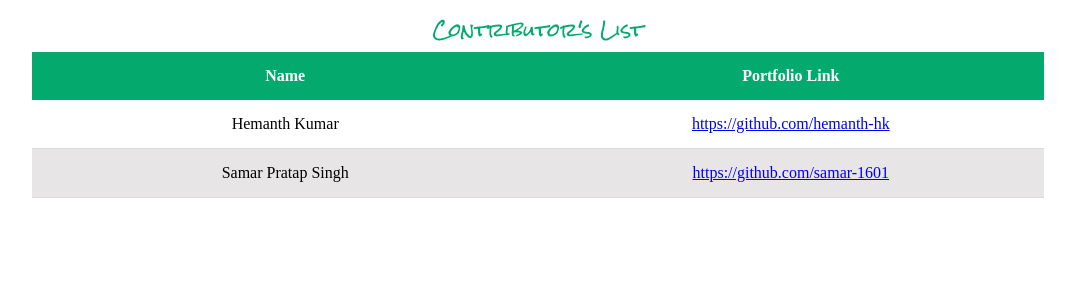
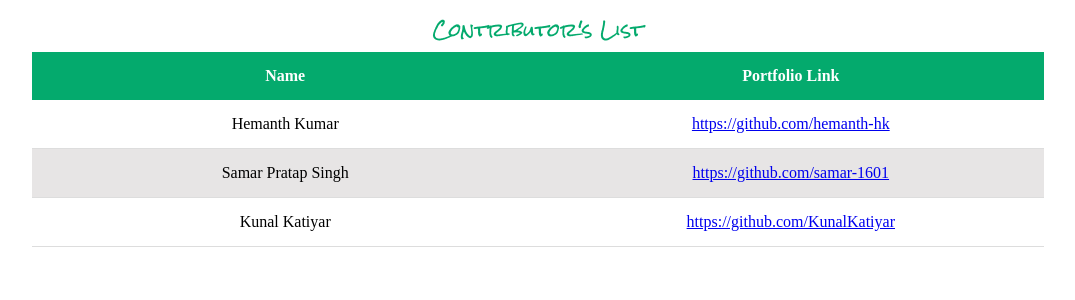
Before and after one commit to hemanth-hk/ubiquitous-fortnight, a Vue app: page / in a window 1280 px wide. Shown: the top 300 px of the page, without its empty margins (102-1177 px from the left). Built offline with nearby package versions, Linux system fonts and the light colour scheme.

Commit message:
Added Contributor Name

```diff
--- a/src/App.vue
+++ b/src/App.vue
@@ -35,6 +35,10 @@ export default {
           name: "Samar Pratap Singh",
           url: "https://github.com/samar-1601",
         },
+        {
+          name: "Kunal Katiyar",
+          url: "https://github.com/KunalKatiyar"
+        }
       ],
     };
   },
```
